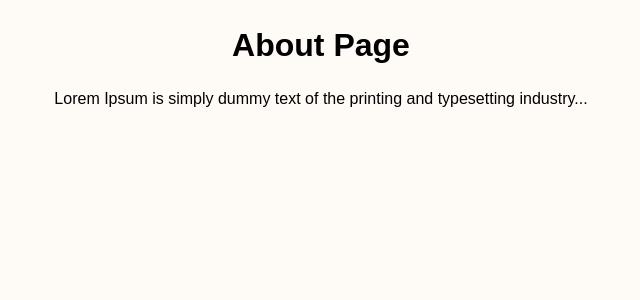
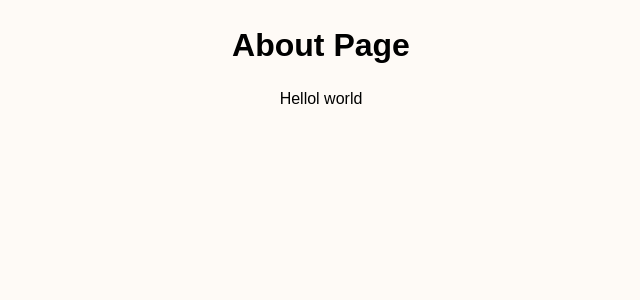
Before and after one commit to punyanuch463/Foot3DModel_Thesis, a Next.js app: page /about in a window 1280 px wide. Shown: the top 300 px of the page, without its empty margins (319-959 px from the left). Built offline with nearby package versions, Linux system fonts and the light colour scheme.

Commit message:
test commit1

```diff
--- a/pages/about.js
+++ b/pages/about.js
@@ -43,7 +43,7 @@ export default function About() {
     <div className={styles.container}>
       <h2 className={styles.title}>About Page</h2>
       <p className={styles.description}>
-        Lorem Ipsum is simply dummy text of the printing and typesetting industry...
+      Hellol world
       </p>
       {capturedImage && frameImage && (
         <div className={styles.imageContainer}>
```
